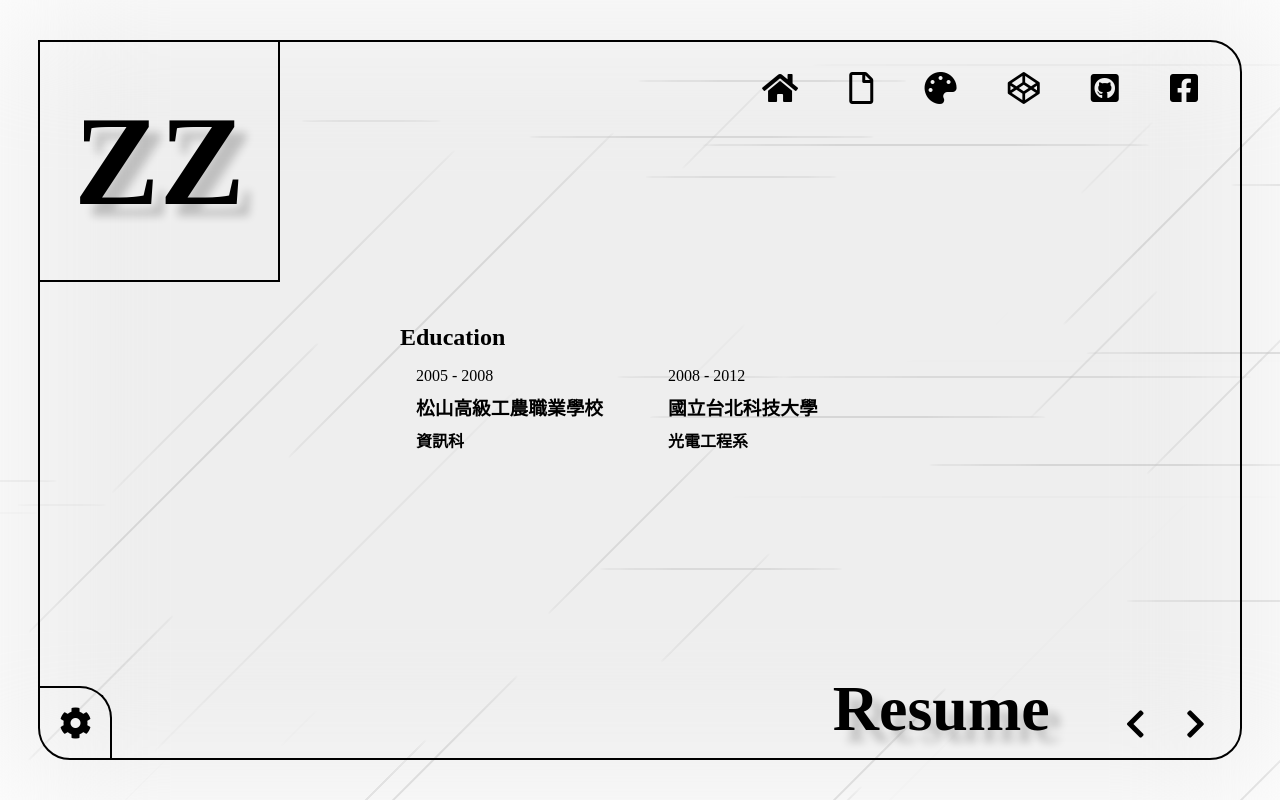
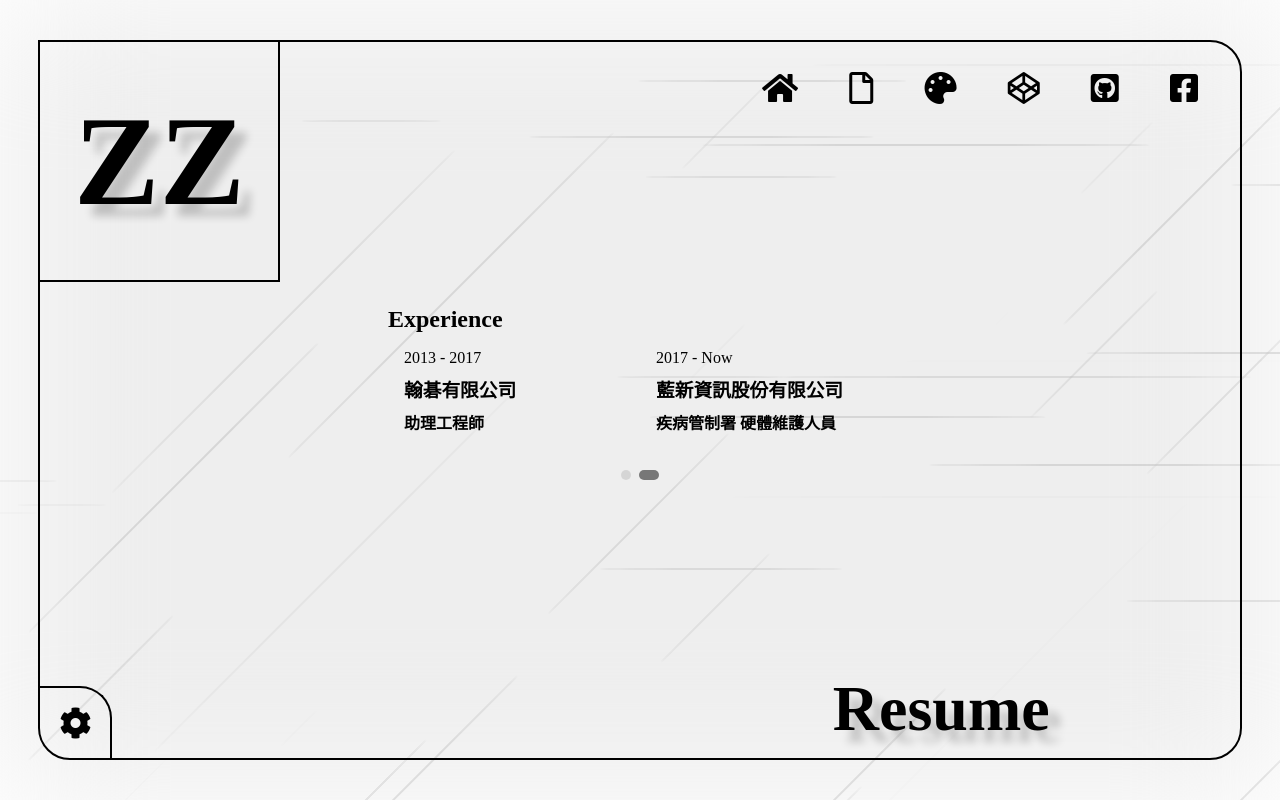
Before and after one commit to ZhaoHouLin/Z-Web-Design, a Vue app: page /#/resume in a window 1280 px wide. Built offline with nearby package versions, Linux system fonts and the light colour scheme; no server answers.

Commit message:
Resume Swiper 樣式調整

```diff
--- a/src/views/Resume.vue
+++ b/src/views/Resume.vue
@@ -1,9 +1,9 @@
 <template lang="pug">
 .resume
-  PreviousAndNext
+  //- PreviousAndNext
   h1(:style='fontColor') {{$route.name}}
-  .screen
-    .pages(:style='changePage')
+  swiper(ref='mySwiper' :options='swiperOptions')
+    .swiper-slide
       .education
         h2 education
         .info
@@ -15,27 +15,50 @@
             .period 2008 - 2012
             h3 國立台北科技大學
             h4 光電工程系
+    .swiper-slide
       .experience
         h2 experience
         .info
           .company1
-            .period 2013 - 20017
+            .period 2013 - 2017
             h3 翰碁有限公司
             h4 助理工程師
           .company2
             .period 2017 - Now
             h3 藍新資訊股份有限公司
             h4 疾病管制署 硬體維護人員
+    .swiper-pagination(slot='pagination')
+  //- .swiper-button-next(:style='fontColor')
+  //- .swiper-button-prev(:style='fontColor')
 </template>
 
 
 <script>
-
 import {mapGetters} from 'vuex'
 export default {
   data() {
     return {
-
+      swiperOptions: {
+        effect: 'coverflow',
+        loop: true,
+        mousewheel: true,
+        coverflowEffect: {
+          rotate: 50,
+          stretch: 0,
+          depth: 100,
+          modifier: 1,
+          slideShadows : false,
+        },
+        pagination: {
+          el: '.swiper-pagination',
+          clickable: true,
+        },
+        // navigation: {
+        //   nextEl: '.swiper-button-next',
+        //   prevEl: '.swiper-button-prev',
+        // },
+        // Some Swiper option/callback...
+      }
     }
   },
   methods: {
@@ -43,7 +66,12 @@ export default {
   },
   computed: {
     ...mapGetters(['fontColor','changePage']),
-
+    swiper() {
+      return this.$refs.mySwiper.$swiper
+    }
+  },
+  mounted() {
+    this.swiper.slideTo(0, 1000, false)
   }
 }
 </script>
@@ -63,22 +91,14 @@ export default {
     right 24vh
     text-align center
     text-transform capitalize
-
-  .screen
-    overflow hidden
-    white-space nowrap
-    size(480px,70%)
+  .swiper-container
+    z-index 3
     flexCenter()
-    position relative
-    .pages
-      transition 0.5s
-      size(auto,auto)
+    size(600px,auto)
+    padding-bottom 36px
+    .swiper-slide
       flexCenter()
-      position absolute
       .education,.experience
-        size(auto,auto)
-        h2
-          // text-shadow 8px 4px 8px rgba(0,0,0,0.5)
         .info
           flexCenter()
           .senior,.university,.company1,.company2
@@ -87,18 +107,26 @@ export default {
             h3,h4
               margin 8px 0
 
+.swiper-pagination
+  span
+    background-color rgba(0,0,0,0.5)
+    size(10px)
+    transition all 0.3s
+  .swiper-pagination-bullet-active
+    transition all 0.3s
+    width 20px
+    border-radius 8px
+
 @media screen and (max-width: 1024px)
   .resume
-    flex-direction column
     h1
       font-size 4vh
       left 24vh
-    .screen
-      left 16px
-      top 16px
-      size(240px,70%)
-      .pages
+    .swiper-container
+      .swiper-slide
         .education,.experience
+          transform scale(0.8)
           .info
             flex-direction column
+
 </style>
```
